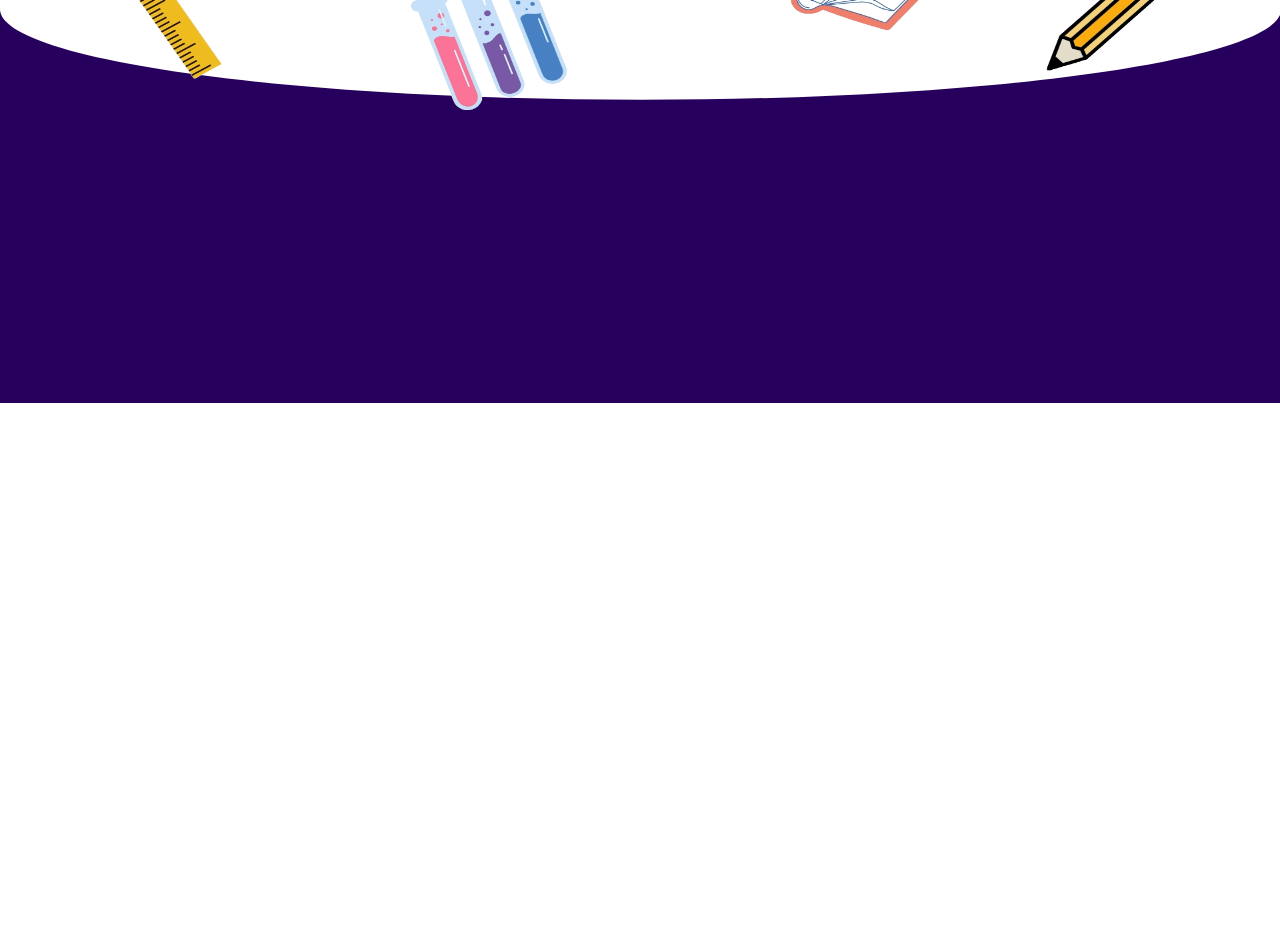
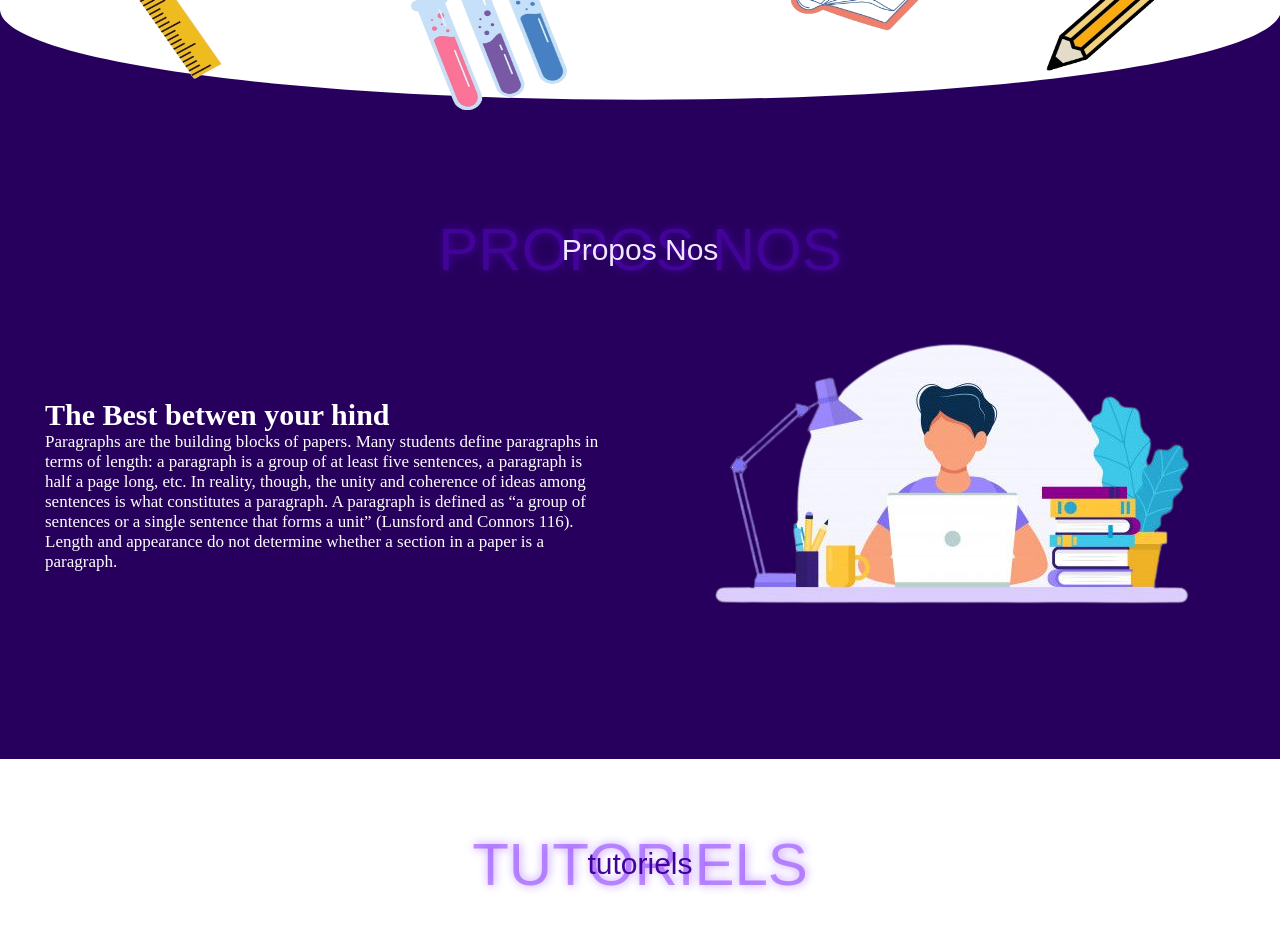
Before and after one commit to khabzox/new-version, a plain HTML site: page index.html in a window 1280 px wide. Shown: the part 680-1610 px from the top of the page. Drawn offline with Linux system fonts and the light colour scheme; a web font is replaced by a local one.

Commit message:
add about & tutoriels section

```diff
--- a/assets/css/style.css
+++ b/assets/css/style.css
@@ -16,11 +16,11 @@ body {
 /* selector */
 ::selection {
     color: #fff;
-    background-color: #000;
+    background-color: #39008a;
 }
 
 ::-webkit-scrollbar {
-    width: 6px
+    width: 6px;
 }
 
 ::-webkit-scrollbar-track {
@@ -226,3 +226,69 @@ main {
         transform: scale(1);
     }
 }
+
+/*  about-section  */
+
+.custom-shape-divider-top-1705758648 {
+    position: absolute;
+    top: 0;
+    left: 0;
+    width: 100%;
+    overflow: hidden;
+    line-height: 0;
+    border: none;
+}
+
+.custom-shape-divider-top-1705758648 svg {
+    position: relative;
+    display: block;
+    width: calc(100% + 1.3px);
+    height: 103px;
+}
+
+.custom-shape-divider-top-1705758648 .shape-fill {
+    fill: #ffffff;
+}
+.about-section{
+    background-color: #27005D;
+    position: relative;
+    height: auto;
+    z-index: -3;
+    margin-top: 50px;
+    padding-bottom: 10vh;
+}
+
+.about-text-logo{
+    display: flex;
+    padding-top: 16%;
+    justify-content: center;
+    align-items: center;
+}
+.lg-title{
+    position: absolute;
+    text-transform: uppercase;
+    color: #420399;
+    font-size: 60px;
+    text-shadow: #420399 1px 0 10px;
+}
+.sm-title{
+    z-index: 1;
+    font-family: 'Climate Crisis', sans-serif !important;
+    color: #efe6ff;
+    font-weight: 200;
+    font-size: 30px;
+}
+.about-text-img{
+    display: flex;
+    align-items: center;
+    padding: 15px;
+}
+.about-text{
+    padding: 30px;
+    font-size: 17px;
+    color: #fff;
+}
+.about-text > .title-text{
+    font-weight: 600;
+    font-size: 30px;
+}
--- a/index.html
+++ b/index.html
@@ -62,44 +62,60 @@
             </div>
           <!-- ======== services ======= -->
           <article class="about-section">
-                        <!-- ======== curves ======= -->
-                        <div class="custom-shape-divider-top-1705758648">
-                            <svg data-name="Layer 1" xmlns="http://www.w3.org/2000/svg" viewBox="0 0 1200 120" preserveAspectRatio="none">
-                                <path d="M0,0V7.23C0,65.52,268.63,112.77,600,112.77S1200,65.52,1200,7.23V0Z" class="shape-fill"></path>
-                            </svg>
+                        <!-- ======== curves 1 ======= -->
+                <div class="custom-shape-divider-top-1705758648">
+                    <svg data-name="Layer 1" xmlns="http://www.w3.org/2000/svg" viewBox="0 0 1200 120" preserveAspectRatio="none">
+                        <path d="M0,0V7.23C0,65.52,268.63,112.77,600,112.77S1200,65.52,1200,7.23V0Z" class="shape-fill"></path>
+                    </svg>
+                </div>
+
+                <div class="about-content">
+                    <div class="about-text-logo">
+                        <h1 class="lg-title">Propos Nos</h1>
+                        <h2 class="sm-title">Propos Nos</h2>
+                    </div>
+                    <div class="about-text-img">
+                        <div class="about-text">
+                            <div class="title-text">The Best betwen your hind</div>
+                            <div class="p-text">Paragraphs are the building blocks of papers. Many students define paragraphs in terms of length: a paragraph is a group of at least five sentences, a paragraph is half a page long, etc. In reality, though, the unity and coherence of ideas among sentences is what constitutes a paragraph. A paragraph is defined as “a group of sentences or a single sentence that forms a unit” (Lunsford and Connors 116). Length and appearance do not determine whether a section in a paper is a paragraph.</div>
                         </div>
+                        <div class="about-img">
+                            <img class="img-right" src="assets/img/about-img/img-about.png" alt="">
+                        </div>
+                    </div>
+                </div>
+          </article>
+          <!-- ======== TUTORIELS ======= -->
+          <article class="tutoriels-section">
+            <div class="tutoriels-content">
+                <div class="tutoriels-text-logo">
+                    <h1 class="tls-lg-title">tutoriels</h1>
+                    <h2 class="tls-sm-title">tutoriels</h2>
+                </div>
+            </div>
+          </article>
             <style>
-                .custom-shape-divider-top-1705758648 {
+            .tutoriels-text-logo{
+                display: flex;
+                padding-top: 5%;
+                justify-content: center;
+                align-items: center;
+            }
+            .tls-lg-title{
                 position: absolute;
-                top: 0;
-                left: 0;
-                width: 100%;
-                overflow: hidden;
-                line-height: 0;
+                text-transform: uppercase;
+                color: #7e22ff78;
+                font-size: 60px;
+                text-shadow: #7e22ff78 1px 0 10px;
             }
-
-            .custom-shape-divider-top-1705758648 svg {
-                position: relative;
-                display: block;
-                width: calc(100% + 1.3px);
-                height: 103px;
-            }
-
-            .custom-shape-divider-top-1705758648 .shape-fill {
-                fill: #ffffff;
-            }
-            .about-section{
-                background-color: #27005D;
-                position: relative;
-                height: 50vh;
-                z-index: -3;
-                margin-top: 50px;
+            .tls-sm-title{
+                z-index: 1;
+                font-family: 'Climate Crisis', sans-serif !important;
+                color: #420399;
+                font-weight: 200;
+                font-size: 30px;
             }
             </style>
-
-          </article>
-
-
         </main>
 
 
```
Also changed, not shown: assets/img/about-img/img-about.png (added).
